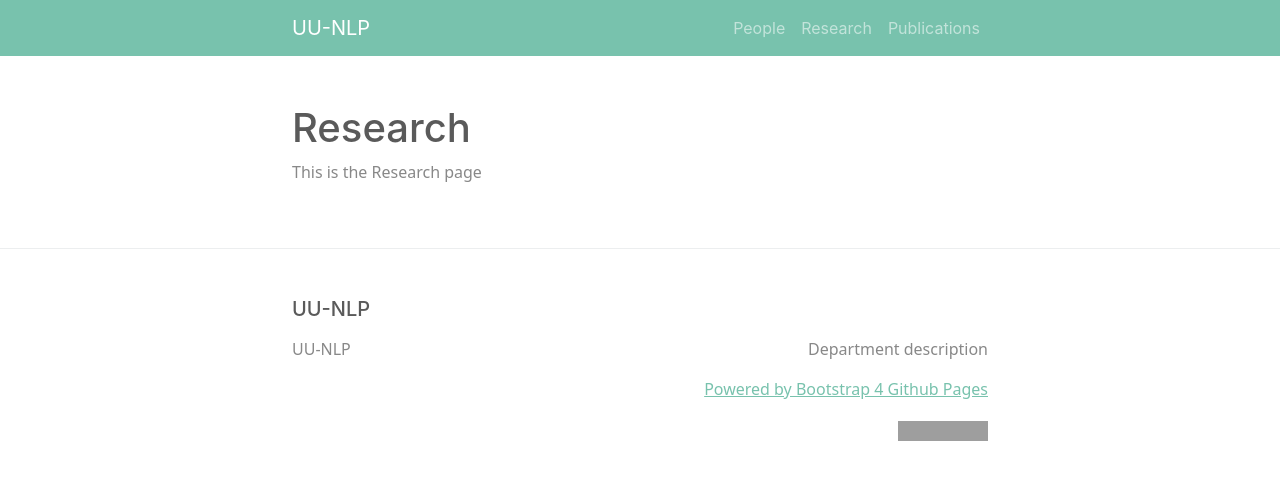
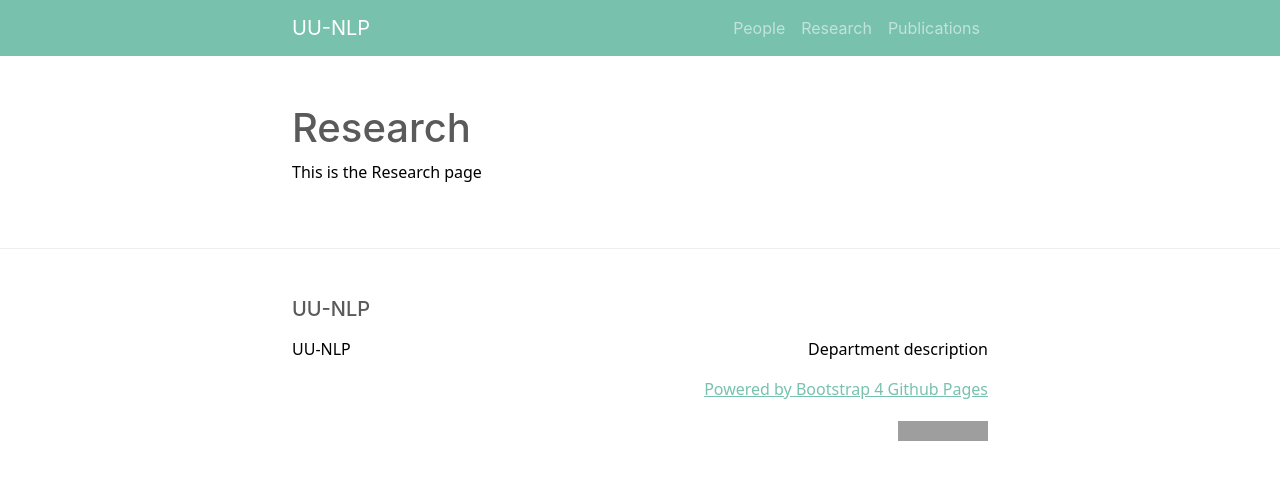
Before and after one commit to thaoanhdang/uu-nlp.github.io, a Jekyll site: the page built from research.md, in a window 1280 px wide. Shown: the top 480 px of the page. Built offline with Jekyll 4.4.1, drawn with Linux system fonts in a browser that asks for light colours; our own code applies the rules of GitHub Pages for plain Markdown files; grey boxes are pictures that could not be loaded.

Commit message:
Update _variables.scss

```diff
--- a/_sass/_variables.scss
+++ b/_sass/_variables.scss
@@ -58,7 +58,7 @@ $min-contrast-ratio:   1.45 !default;
 
 // Body
 
-$body-color:                $gray-600 !default;
+$body-color:                $black !default;
 
 // Components
 
```
